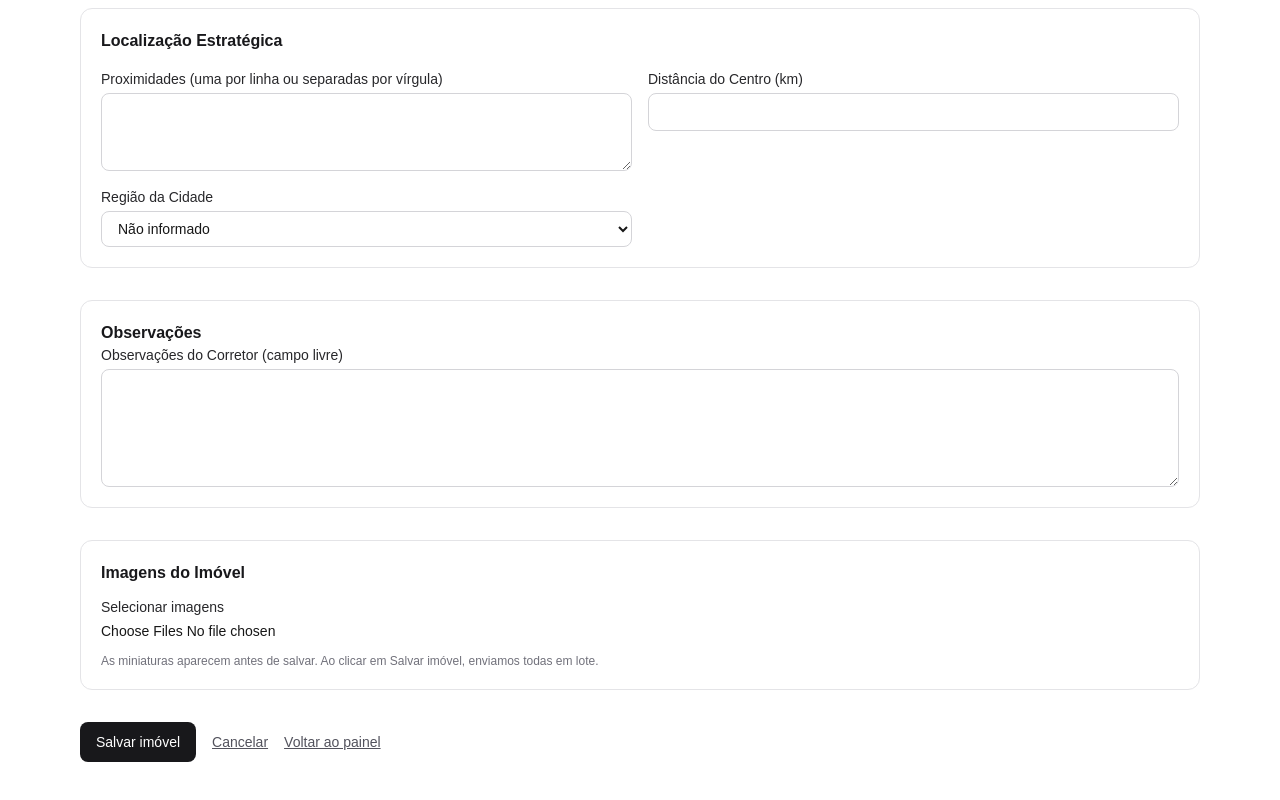
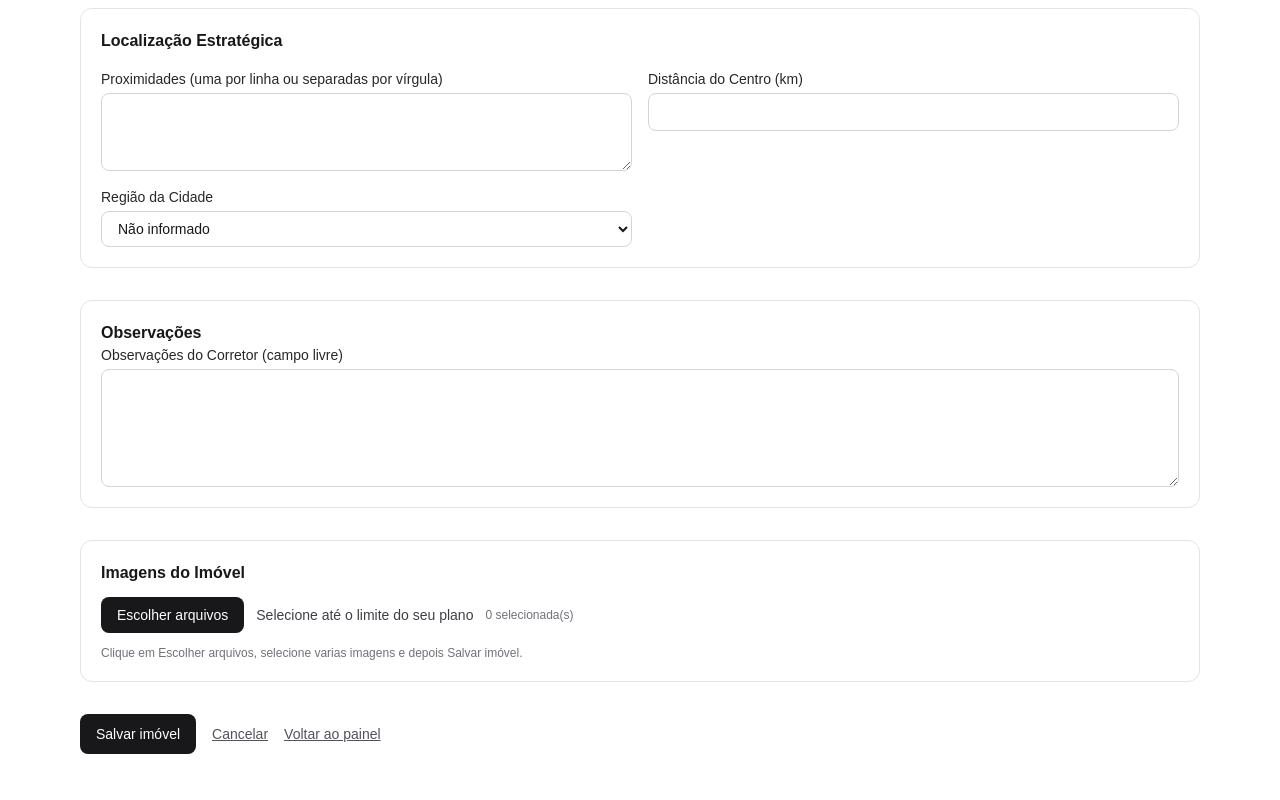
Before and after one commit to gfmcosta08/imobiliariaqrcode, a Next.js app in the folder apps/web/: page /properties/new in a window 1280 px wide. Shown: the part 3180-3980 px from the top of the page. Built offline with nearby package versions, Linux system fonts and the light colour scheme.

Commit message:
fix: redirect legacy qr and improve multi-image picker ux

```diff
--- a/apps/web/src/app/properties/[id]/media-section.tsx
+++ b/apps/web/src/app/properties/[id]/media-section.tsx
@@ -114,8 +114,8 @@ export function MediaSection(props: {
           <div className="w-full">
             <ImageBatchPicker
               inputName="files"
-              label="Adicionar imagens"
-              helperText="Selecione varias imagens de uma vez. As miniaturas aparecem antes de enviar."
+              label="Selecione varias imagens de uma vez"
+              helperText="Clique em Escolher arquivos, selecione as imagens e depois clique em Enviar."
               disabled={loading}
               maxFiles={Math.max(1, props.maxImages - count)}
             />
--- a/apps/web/src/app/properties/image-batch-picker.tsx
+++ b/apps/web/src/app/properties/image-batch-picker.tsx
@@ -1,11 +1,12 @@
 "use client";
 
-import { useEffect, useMemo, useState } from "react";
+import { useEffect, useRef, useState } from "react";
 
 type LocalPreview = {
   id: string;
   file: File;
   url: string;
+  broken: boolean;
 };
 
 type ImageBatchPickerProps = {
@@ -21,17 +22,8 @@ function fileKey(file: File): string {
 }
 
 export function ImageBatchPicker(props: ImageBatchPickerProps) {
-  const [selected, setSelected] = useState<File[]>([]);
-
-  const previews = useMemo<LocalPreview[]>(
-    () =>
-      selected.map((file) => ({
-        id: fileKey(file),
-        file,
-        url: URL.createObjectURL(file),
-      })),
-    [selected],
-  );
+  const inputRef = useRef<HTMLInputElement | null>(null);
+  const [previews, setPreviews] = useState<LocalPreview[]>([]);
 
   useEffect(() => {
     return () => {
@@ -41,38 +33,90 @@ export function ImageBatchPicker(props: ImageBatchPickerProps) {
     };
   }, [previews]);
 
+  function setFilesToInput(files: File[]) {
+    if (!inputRef.current) return;
+    const dt = new DataTransfer();
+    for (const f of files) {
+      dt.items.add(f);
+    }
+    inputRef.current.files = dt.files;
+  }
+
+  function replacePreviews(files: File[]) {
+    setPreviews((curr) => {
+      for (const p of curr) {
+        URL.revokeObjectURL(p.url);
+      }
+      return files.map((file) => ({
+        id: fileKey(file),
+        file,
+        url: URL.createObjectURL(file),
+        broken: false,
+      }));
+    });
+  }
+
   function onChange(e: React.ChangeEvent<HTMLInputElement>) {
     const files = Array.from(e.target.files ?? []);
     if (!files.length) {
-      setSelected([]);
+      replacePreviews([]);
       return;
     }
-
     const max = props.maxFiles && props.maxFiles > 0 ? props.maxFiles : files.length;
-    setSelected(files.slice(0, max));
+    const clipped = files.slice(0, max);
+    setFilesToInput(clipped);
+    replacePreviews(clipped);
   }
 
-  function removeOne(target: File) {
-    setSelected((curr) => curr.filter((f) => fileKey(f) !== fileKey(target)));
+  function removeOne(targetId: string) {
+    setPreviews((curr) => {
+      const target = curr.find((p) => p.id === targetId);
+      if (target) {
+        URL.revokeObjectURL(target.url);
+      }
+      const next = curr.filter((p) => p.id !== targetId);
+      setFilesToInput(next.map((p) => p.file));
+      return next;
+    });
+  }
+
+  function markBroken(id: string) {
+    setPreviews((curr) => curr.map((p) => (p.id === id ? { ...p, broken: true } : p)));
   }
 
   return (
     <div className="space-y-3">
-      <label className="flex flex-col gap-1 text-sm">
-        <span className="font-medium text-zinc-800 dark:text-zinc-200">{props.label}</span>
+      <div className="flex flex-wrap items-center gap-3">
+        <button
+          type="button"
+          disabled={props.disabled}
+          onClick={() => inputRef.current?.click()}
+          className="rounded-lg bg-zinc-900 px-4 py-2 text-sm font-medium text-white disabled:opacity-60 dark:bg-zinc-100 dark:text-zinc-900"
+        >
+          Escolher arquivos
+        </button>
+        <span className="text-sm text-zinc-700 dark:text-zinc-300">
+          {props.label}
+        </span>
+        <span className="text-xs text-zinc-500 dark:text-zinc-400">
+          {previews.length} selecionada(s)
+          {props.maxFiles ? ` / ${props.maxFiles} permitidas` : ""}
+        </span>
+      </div>
+
       <input
+        ref={inputRef}
         type="file"
         name={props.inputName}
         accept="image/jpeg,image/png,image/webp,image/gif"
         multiple
         disabled={props.disabled}
         onChange={onChange}
-          className="text-sm"
+        className="hidden"
       />
-      </label>
 
       <p className="text-xs text-zinc-500 dark:text-zinc-400">
-        {props.helperText ?? "Você pode selecionar várias imagens de uma vez."}
+        {props.helperText ?? "Selecione varias imagens de uma vez."}
       </p>
 
       {previews.length > 0 ? (
@@ -82,12 +126,23 @@ export function ImageBatchPicker(props: ImageBatchPickerProps) {
               key={p.id}
               className="relative overflow-hidden rounded-lg border border-zinc-200 bg-zinc-100 dark:border-zinc-700 dark:bg-zinc-800"
             >
-              {/* eslint-disable-next-line @next/next/no-img-element */}
-              <img src={p.url} alt={p.file.name} className="h-28 w-full object-cover" />
+              {!p.broken ? (
+                // eslint-disable-next-line @next/next/no-img-element
+                <img
+                  src={p.url}
+                  alt={p.file.name}
+                  className="h-28 w-full object-cover"
+                  onError={() => markBroken(p.id)}
+                />
+              ) : (
+                <div className="flex h-28 items-center justify-center px-2 text-center text-[11px] text-zinc-500">
+                  Pre-visualizacao indisponivel
+                </div>
+              )}
               <button
                 type="button"
                 disabled={props.disabled}
-                onClick={() => removeOne(p.file)}
+                onClick={() => removeOne(p.id)}
                 className="absolute right-2 top-2 rounded bg-black/60 px-2 py-1 text-xs text-white hover:bg-black/80"
               >
                 Remover
--- a/apps/web/src/app/properties/property-editor-form.tsx
+++ b/apps/web/src/app/properties/property-editor-form.tsx
@@ -386,8 +386,8 @@ export function PropertyEditorForm(props: PropertyEditorFormProps) {
           <div className="mt-3">
             <ImageBatchPicker
               inputName="media_files"
-              label="Selecionar imagens"
-              helperText="As miniaturas aparecem antes de salvar. Ao clicar em Salvar imóvel, enviamos todas em lote."
+              label="Selecione até o limite do seu plano"
+              helperText="Clique em Escolher arquivos, selecione varias imagens e depois Salvar imóvel."
             />
           </div>
         </section>
```
Also changed, not shown: 1 other file (tests, documents, lock files or other folders). Lines whose indentation alone changed are shown as unchanged.
